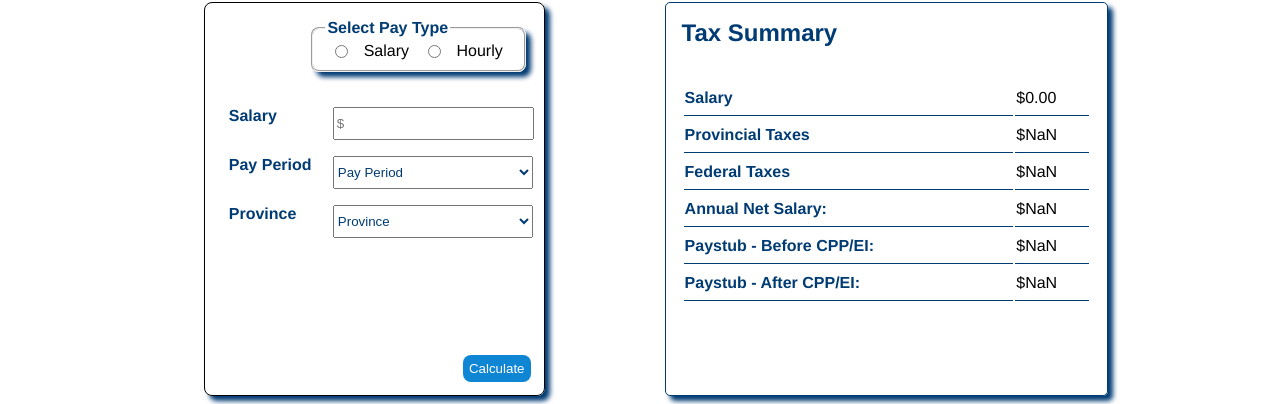
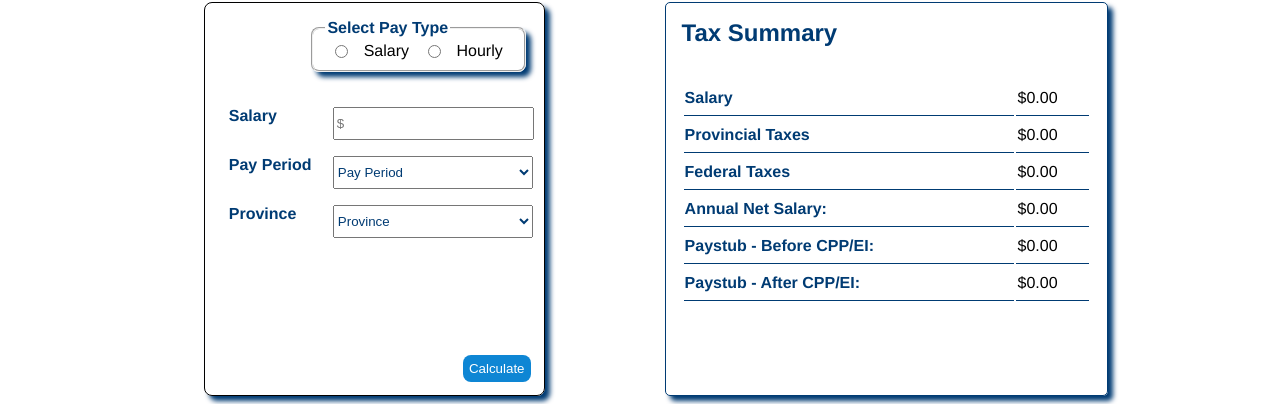
Before and after one commit to Jevaughn-W/Paycheque, a React (Create React App) app: page / in a window 1280 px wide. Shown: the part 290-694 px from the top of the page. Built offline with nearby package versions, Linux system fonts and the light colour scheme.

Commit message:
Add ternery which displays 0 if calcs are a falsy

```diff
--- a/src/components/form/showCalculation.jsx
+++ b/src/components/form/showCalculation.jsx
@@ -35,27 +35,27 @@ export default function ShowCalculation(props) {
       <table>
         <tr>
           <td className="label">Salary</td>
-          <td>{new Intl.NumberFormat("en-US", {style: 'currency', currency : "USD"}).format(props.state.Salary)}</td>
+          <td>{new Intl.NumberFormat("en-US", {style: 'currency', currency : "USD"}).format(props.state.Salary ? props.state.Salary : 0)}</td>
         </tr>
         <tr>
           <td className="label">Provincial Taxes</td>
-          <td>{new Intl.NumberFormat("en-US", {style: 'currency', currency : "USD"}).format(props.state.provincialTax)}</td>
+          <td>{new Intl.NumberFormat("en-US", {style: 'currency', currency : "USD"}).format(props.state.provincialTax ? props.state.provincialTax : 0)}</td>
         </tr>
         <tr>
           <td className="label">Federal Taxes</td>
-          <td>{new Intl.NumberFormat("en-US", {style: 'currency', currency : "USD"}).format(props.state.federalTax)}</td>
+          <td>{new Intl.NumberFormat("en-US", {style: 'currency', currency : "USD"}).format(props.state.federalTax ? props.state.federalTax : 0)}</td>
         </tr>
         <tr>
           <td className="label">Annual Net Salary:</td>
-          <td>{new Intl.NumberFormat("en-US", {style: 'currency', currency : "USD"}).format(annualNetSalary)}</td>
+          <td>{new Intl.NumberFormat("en-US", {style: 'currency', currency : "USD"}).format(annualNetSalary ? annualNetSalary : 0)}</td>
         </tr>
         <tr>
           <td className="label">Paystub - Before CPP/EI:</td>
-          <td>{new Intl.NumberFormat("en-US", {style: 'currency', currency : "USD"}).format(paystub)}</td>
+          <td>{new Intl.NumberFormat("en-US", {style: 'currency', currency : "USD"}).format(paystub ? paystub :0 )}</td>
         </tr>
         <tr>
           <td className="label">Paystub - After CPP/EI:</td>
-          <td>{new Intl.NumberFormat("en-US", {style: 'currency', currency : "USD"}).format(paystub - CPP - EI)}</td>
+          <td>{new Intl.NumberFormat("en-US", {style: 'currency', currency : "USD"}).format((paystub - CPP - EI) ? (paystub - CPP - EI) : 0 )}</td>
         </tr>
       </table>
     </section>
```
